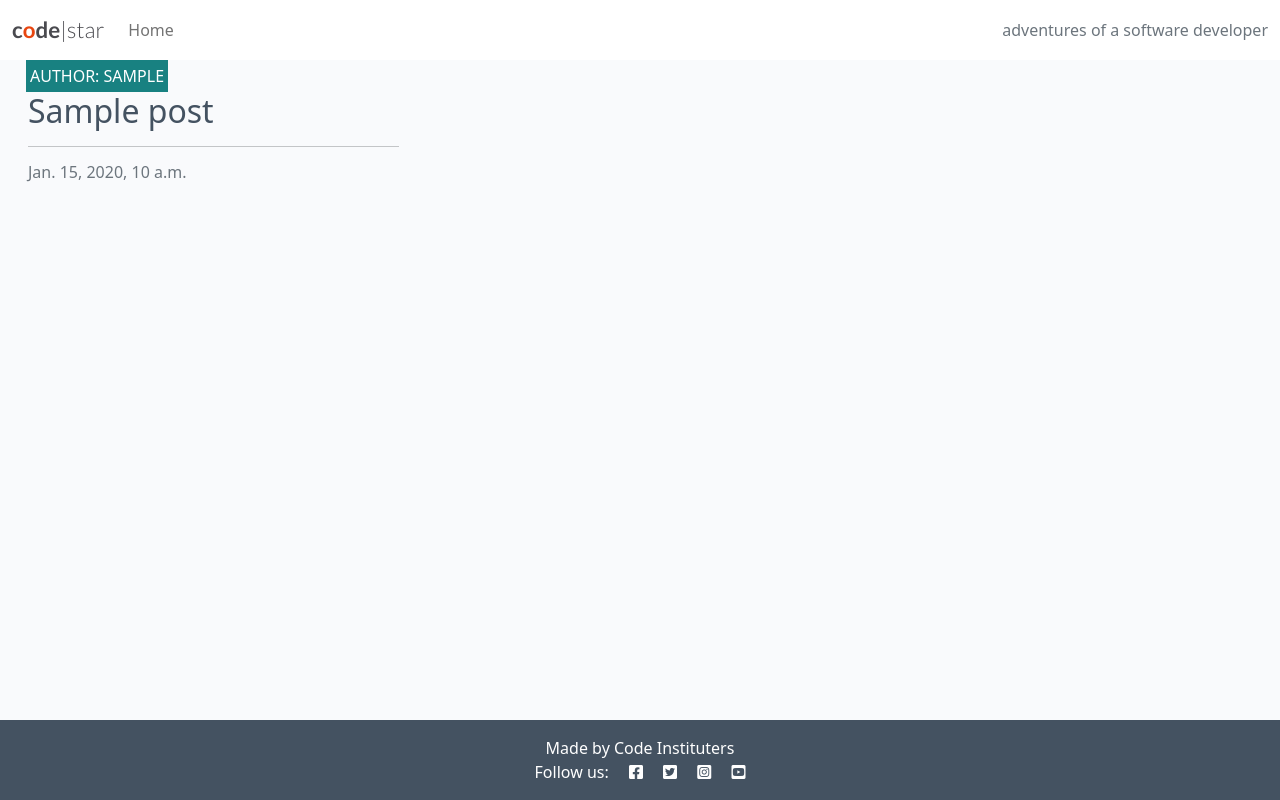
After one commit to JohnStuartPhil/codestar_blog, a Django app: template templates/index.html in a window 1280 px wide. The commit adds this page. Run offline with Django 4.2, Linux system fonts and the light colour scheme; the template is opened without the code that fills it: values that come from a table or form of the project are taken from there, others are empty; tables that the repository leaves empty hold one stand-in row (values such as "Sample post").

Commit message:
Add The base template and homepage code only

```diff
--- a/blog/admin.py
+++ b/blog/admin.py
@@ -7,8 +7,8 @@ from django_summernote.admin import SummernoteModelAdmin
 class PostAdmin(SummernoteModelAdmin):
 
     list_display = ('title', 'slug', 'status', 'created_on')
-    search_fields = ['title', 'content']
-    list_filter = ('status', 'created_on',)
+    search_fields = ['title']
+    list_filter = ('status',)
     prepopulated_fields = {'slug': ('title',)}
     summernote_fields = ('content',)
 
--- a/blog/templates/blog/post_list.html
+++ b/blog/templates/blog/post_list.html
@@ -1,3 +1,4 @@
+<!--
 <!DOCTYPE html>
 <html lang="en">
 
@@ -18,3 +19,4 @@
 </body>
 
 </html>
+-->
--- a/blog/views.py
+++ b/blog/views.py
@@ -10,4 +10,6 @@ class PostList(generic.ListView):
     #model = Post
     #queryset = Post.objects.all()
     queryset = Post.objects.filter(status=1)
-    template_name = "post_list.html"
+    #template_name = "post_list.html"
+    template_name = "blog/index.html"
+    paginate_by = 6
--- a/codestar/settings.py
+++ b/codestar/settings.py
@@ -18,6 +18,7 @@ if os.path.isfile('env.py'):
 
 # Build paths inside the project like this: BASE_DIR / 'subdir'.
 BASE_DIR = Path(__file__).resolve().parent.parent
+TEMPLATES_DIR = os.path.join(BASE_DIR, 'templates')
 
 
 # Quick-start development settings - unsuitable for production
@@ -64,7 +65,7 @@ ROOT_URLCONF = 'codestar.urls'
 TEMPLATES = [
     {
         'BACKEND': 'django.template.backends.django.DjangoTemplates',
-        'DIRS': [],
+        'DIRS': [TEMPLATES_DIR],
         'APP_DIRS': True,
         'OPTIONS': {
             'context_processors': [
@@ -137,6 +138,7 @@ USE_TZ = True
 # https://docs.djangoproject.com/en/4.2/howto/static-files/
 
 STATIC_URL = 'static/'
+STATICFILES_DIRS = [os.path.join(BASE_DIR, 'static'), ]
 
 # Default primary key field type
 # https://docs.djangoproject.com/en/4.2/ref/settings/#default-auto-field
--- /dev/null
+++ b/static/css/style.css
@@ -0,0 +1,161 @@
+body {
+    background-color: #F9FAFC;
+}
+
+.brand {
+    font-family: Lato, sans-serif;
+    font-size: 1.4rem;
+    font-weight: 700;
+    color: #4A4A4F;
+}
+
+.red-o {
+    color: #E84610;
+}
+
+.thin {
+    font-weight: 300;
+}
+
+.light-bg {
+    background-color: #fff;
+}
+
+.dark-bg {
+    background-color: #445261;
+}
+
+.main-bg {
+    background-color: #F9FAFC;
+}
+
+.card {
+    border: none;
+    background-color: transparent;
+}
+
+.image-container {
+    position: relative;
+}
+
+.image-flash {
+    position: absolute;
+    bottom: 5%;
+    min-width: 30%;
+    left: -2px;
+    background-color: #188181;
+}
+
+.scale {
+    width: 100%;
+    height: auto;
+}
+
+.author {
+    color: white;
+    margin: 4px;
+    text-transform: uppercase;
+}
+
+.masthead {
+    margin-top: 10px;
+    overflow: hidden;
+    position: relative;
+    display: inline-block;
+    height: 33vh;
+    width: 100%;
+}
+
+.masthead-text {
+    background-color: #445261;
+    color: white;
+    position: relative;
+}
+
+.masthead-image {
+    position: relative;
+    overflow: hidden;
+}
+
+.masthead-image:after {
+    content: "";
+    position: absolute;
+    top: 0;
+    right: 90%;
+    height: 100%;
+    width: 150%;
+    background: #445261;
+    -webkit-transform: skew(15deg);
+    -moz-transform: skew(15deg);
+    transform: skew(15deg);
+    z-index: 100;
+}
+
+.post-link {
+    text-decoration: none;
+    color: #445261;
+}
+
+.post-link:hover,
+.page-link {
+    color: #E84610;
+}
+
+.post-title {
+    margin-top: 10%;
+    margin-left: 5%;
+}
+
+.post-subtitle {
+    margin-left: 5%;
+    color: lightgray;
+}
+
+.btn-signup,
+.btn-edit {
+    background-color: #188181;
+    color: #fff;
+}
+
+.btn-signup:hover,
+.btn-signup:active {
+    background-color: #fff;
+    color: #23BBBB;
+}
+
+.link {
+    color: #23BBBB;
+    text-decoration: none;
+}
+
+.link:hover,
+.link:active {
+    color: #445261;
+    text-decoration: underline;
+}
+
+.btn-like {
+    color: #E84610;
+    border: none;
+    background: transparent;
+}
+
+.btn-delete {
+    color: #fff;
+    background: #E84610;
+}
+
+.btn-like:hover,
+.btn-like:active {
+    color: #E84610;
+    background: transparent;
+    border: none;
+}
+
+.faded {
+    color: rgb(172, 175, 175);
+}
+
+.approval {
+    color: rgb(222, 146, 168);
+}
--- /dev/null
+++ b/templates/base.html
@@ -0,0 +1,78 @@
+{% load static %}
+
+{% url 'home' as home_url %}
+
+<!DOCTYPE html>
+<html class="h-100" lang="en">
+
+<head>
+    <title>CodeStar Blog</title>
+    <meta name="viewport" content="width=device-width, initial-scale=1" />
+
+    <!-- Google Fonts CSS -->
+    <link rel="preconnect" href="https://fonts.gstatic.com">
+    <link href="https://fonts.googleapis.com/css2?family=Roboto:wght@300&display=swap" rel="stylesheet">
+    <link href="https://fonts.googleapis.com/css2?family=Lato:wght@300;700&display=swap" rel="stylesheet">
+
+    <!-- Font Awesome CSS -->
+    <link rel="stylesheet" href="https://cdnjs.cloudflare.com/ajax/libs/font-awesome/5.15.3/css/all.min.css">
+
+    <!-- Bootstrap CSS -->
+    <link href="https://cdn.jsdelivr.net/npm/bootstrap@5.0.1/dist/css/bootstrap.min.css" rel="stylesheet"
+        integrity="sha384-+0n0xVW2eSR5OomGNYDnhzAbDsOXxcvSN1TPprVMTNDbiYZCxYbOOl7+AMvyTG2x" crossorigin="anonymous">
+
+    <!-- Custom CSS -->
+    <link rel="stylesheet" href="{% static 'css/style.css' %}">
+
+</head>
+
+<body class="d-flex flex-column h-100 main-bg">
+
+    <!-- Navigation -->
+    <nav class="navbar navbar-expand-lg navbar-light bg-white">
+        <div class="container-fluid">
+            <a class="navbar-brand" href="{% url 'home' %}"><span class="brand">c<span class="red-o">o</span>de<span
+                        class="thin">|star</span></span></a>
+            <button class="navbar-toggler" type="button" data-bs-toggle="collapse" data-bs-target="#navbarText"
+                aria-controls="navbarText" aria-expanded="false" aria-label="Toggle navigation">
+                <span class="navbar-toggler-icon"></span>
+            </button>
+            <div class="collapse navbar-collapse" id="navbarText">
+                <ul class="navbar-nav me-auto mb-2 mb-lg-0">
+                    <li class="nav-item">
+                        <a class="nav-link {% if request.path == home_url %}active{% endif %}" aria-current="page"
+                            href="#">Home</a>
+                    </li>
+
+                </ul>
+                <span class="navbar-text text-muted">
+                    adventures of a software developer
+                </span>
+            </div>
+        </div>
+    </nav>
+
+    <main class="flex-shrink-0 main-bg">
+
+        {% block content %}
+        <!-- Content Goes here -->
+        {% endblock content %}
+
+    </main>
+
+    <!-- Footer -->
+    <footer class="footer mt-auto py-3 dark-bg">
+        <p class="m-0 text-center text-white">Made by Code Instituters</p>
+        <p class="m-0 text-center text-white">Follow us: <i class="fab fa-facebook-square ms-3"></i>
+            <i class="fab fa-twitter-square ms-3"></i>
+            <i class="fab fa-instagram-square ms-3"></i>
+            <i class="fab fa-youtube-square ms-3"></i>
+        </p>
+    </footer>
+
+    <script src="https://cdn.jsdelivr.net/npm/bootstrap@5.0.1/dist/js/bootstrap.bundle.min.js"
+        integrity="sha384-gtEjrD/SeCtmISkJkNUaaKMoLD0//ElJ19smozuHV6z3Iehds+3Ulb9Bn9Plx0x4" crossorigin="anonymous">
+        </script>
+</body>
+
+</html>
--- /dev/null
+++ b/templates/index.html
@@ -0,0 +1,52 @@
+{% extends "base.html" %}
+
+{% block content %}
+
+<!-- index.html content starts here -->
+<div class="container-fluid">
+    <div class="row">
+
+        <!-- Blog Entries Column -->
+        <div class="col-12 mt-3 left">
+            <div class="row">
+                {% for post in post_list %}
+                <div class="col-md-4">
+                    <div class="card mb-4">
+                        <div class="card-body">
+                            <div class="image-container">
+                                <div class="image-flash">
+                                    <p class="author">Author: {{ post.author }}</p>
+                                </div>
+                            </div>
+                            <a href="#" class="post-link">
+                                <h2 class="card-title">{{ post.title }}</h2>
+                            </a>
+
+                            <hr />
+                            <p class="card-text text-muted h6">{{ post.created_on}}
+                            </p>
+                        </div>
+                    </div>
+                </div>
+                {% if forloop.counter|divisibleby:3 %}
+            </div>
+            <div class="row">
+                {% endif %}
+                {% endfor %}
+
+            </div>
+        </div>
+    </div>
+    {% if is_paginated %}
+    <nav aria-label="Page navigation">
+        <ul class="pagination justify-content-center">
+            {% if page_obj.has_next %}
+            <li><a href="?page={{ page_obj.next_page_number }}" class="page-link"> NEXT &raquo;</a></li>
+            {% endif %}
+        </ul>
+    </nav>
+    {% endif %}
+</div>
+
+<!-- index.html content ends here -->
+{% endblock %}
```
Also changed, not shown: 1 other file.
